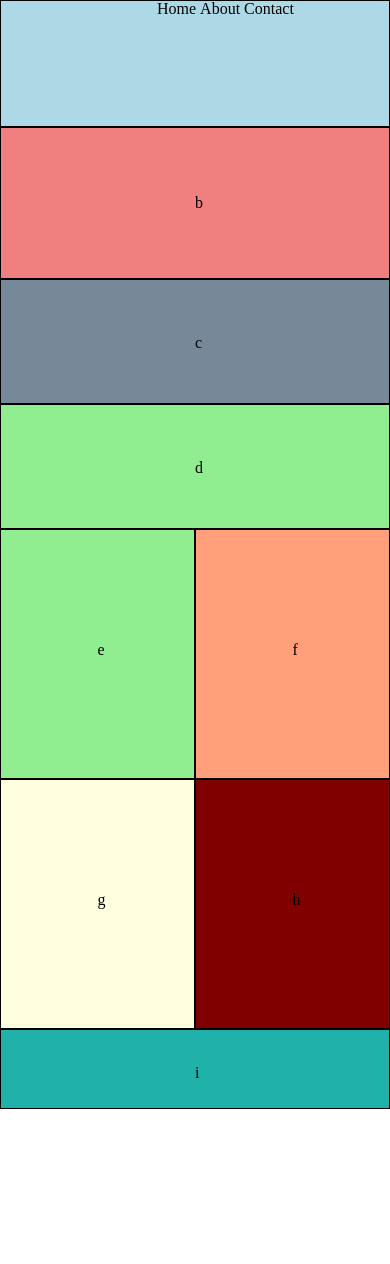
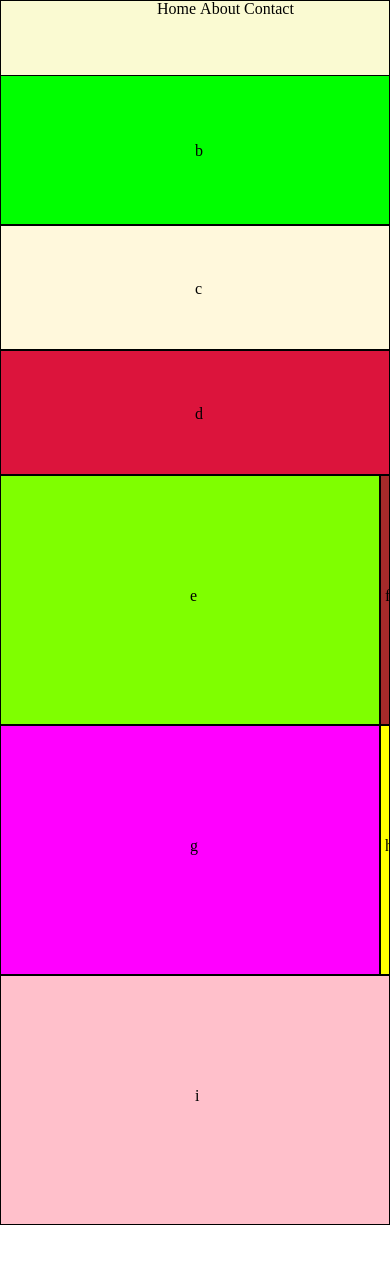
Before and after one commit to PaulDepew/lab01, a plain HTML site: page index.html in a window 390 px wide. Before the commit the page ends 1109 px from the top, so only its background shows below. Drawn offline with Linux system fonts and the light colour scheme.

Commit message:
updated CSS

```diff
--- a/css/layout.css
+++ b/css/layout.css
@@ -1,5 +1,11 @@
 
 @media only screen and (max-width: 767px) {
+
+body {
+    display: grid;
+        grid-template-columns: repeat(2, 1fr);
+        grid-template-rows: 75px 150px 125px 125px 250px 250px 80px;
+}
 
 body p {
     margin-left: 50%;
@@ -13,7 +19,7 @@ nav {
 
 nav ul {
     padding-left: 40%;
-    height: 125px;
+    height: 75px;
     background-color: lightblue;
     border: 1px solid black;
 }
@@ -25,58 +31,62 @@ nav ul {
 
  }
 
+ header {
+     grid-area: 1 / 1 / 1 / 3;
+ }
+
 #b {
     display: block;
-    line-height: 150px;
+    grid-area: 2 / 1  / 2 / 3;
+    /* line-height: 150px; */
     background-color: lightcoral;
     border: 1px solid black;
 }
 
 #c {
-    width: 100%;
-    height: 125px;
+    /* width: 100%; */
+    grid-area: 3 / 1  / 3 / 3;
+    /* height: 125px; */
     background-color: lightslategray;
     border: 1px solid black;
 }
 
 #d {
-    width: 100%;
-    height: 125px;
+    /* width: 100%;
+    height: 125px; */
+    grid-area: 4 / 1  / 4 / 3;
     background-color: lightgreen;
     border: 1px solid black;
 }
 
 #e {
-    background-color: lightgreen;
+    background-color: olive;
+    grid-area: 5 / 1  / 5 / 2;
+    border: 1px solid black;
 }
 
 #f {
     background-color: lightsalmon;
+    border: 1px solid black;
 }
 
 #g {
     background-color: lightyellow;
+    border: 1px solid black;
 }
 
 #h {
     background-color: maroon;
-}
-main {
-    width: 100%;
-}
-
-main div {
-    /* margin: 10px; */
-    width: 50%;
-    float: left;
-    height: 250px ;
     border: 1px solid black;
 }
 
+
+
 footer {
-    clear:both;
+    /* clear:both;
     display: block;
-    height: 80px;
+    height: 80px; */
+    grid-area: 7 / 1  / 7 / 3;
     background-color: lightseagreen;
     border: 1px solid black;
 }
@@ -86,11 +96,19 @@ footer {
     body {
         width: 960px;
         margin: 0 auto;
+        display: grid;
+        grid-template-columns: repeat(5, 1fr);
+        grid-template-rows: 100px 200px 250px 150px;
     }
 
+   header {
+       grid-area: 1 / 1 / 1 / 6 ;
+       justify-content: center;
+   }
+
     nav ul {
-        padding-left: 40%;
-        height: 125px;
+        padding-left: 50%;
+        height: 100px;
         background-color: lightcoral;
         border: 1px solid black;
     }
@@ -108,17 +126,20 @@ footer {
 
    #b {
     background-color: lightblue;
-       float: left;
-       width: 25.7%;
-        height: 545px;
+    grid-column: 1 ;
+    grid-row: 2 / 5;
+       /* float: left; */
+       /* width: 25.7%; */
+        /* height: 545px;    */
         border: 1px solid black;
    }
 
    #c {
     display: inline-block;
-       width: 37.1%;
+       /* width: 37.1%;
        height: 125px;
-       margin: 0px;
+       margin: 0px; */
+       grid-area: 2 / 2 / 2 / 4;
        padding: 0px;
        box-sizing: border-box;
        background-color: lightslategray;
@@ -127,9 +148,10 @@ footer {
 
    #d {
     display: inline-block;
-       width: 37.15%;
-       height: 125px;
-       margin-left: -4px;
+       /* width: 37.15%;
+       height: 125px; */
+       /* margin-left: -4px; */
+       grid-area: 2 / 4 / 2 / 6;
        box-sizing: border-box;
        background-color: lightseagreen;
        border: 1px solid black;
@@ -139,29 +161,40 @@ footer {
        /* width: 100%; */
        box-sizing: border-box;
 
+    justify-content: space-evenly;
+
    }
 
    #e {
+    border: 1px solid black;
     background-color:lightsalmon;
+    grid-area: 3 / 2 / 3 / 2;
+    /* display: inline-block; */
 }
 
 #f {
+    border: 1px solid black;
     background-color: lightgreen;
+
 }
 
 #g {
+    border: 1px solid black;
     background-color: maroon;
+
 }
 
 #h {
+    border: 1px solid black;
     background-color: lightyellow;
+
 }
 
    main div {
        /* margin: 10px; */
-       width: 37.1%;
-       float: left;
-       height: 170px ;
+       /* width: 37.1%; */
+       /* float: left; */
+       /* height: 170px ; */
        box-sizing: border-box;
        border: 1px solid black;
 
@@ -169,11 +202,105 @@ footer {
 
    footer {
        /* clear: both; */
-       display: inline-block;
+       /* display: inline-block; */
        /* margin-left: 18px; */
-       width: 74.2%;
-       height: 80px;
+       /* width: 74.2%; */
+       /* height: 80px; */
+       grid-area: 4 / 2 / 4 / 6;
        background-color: pink;
        border: 1px solid black;
    }
    }
+
+   @media only screen and (max-width: 480px) {
+
+    body {
+        display: grid;
+            grid-template-columns:  1fr;
+            grid-template-rows: 75px 150px 125px 125px 250px 250px 250px 250px 80px;
+    }
+
+    body p {
+        margin-left: 50%;
+        position: relative;
+        top: 45%;
+    }
+
+    nav {
+        border: 3px thick black ;
+    }
+
+    nav ul {
+        padding-left: 40%;
+        height: 75px;
+        background-color: lightgoldenrodyellow;
+        border: 1px solid black;
+    }
+     nav li {
+         width: inherit;
+         display: inline-block;
+         list-style: none;
+         border: 3px thick black ;
+
+     }
+
+     header {
+         grid-area: 1 / 1 / 1 / 3;
+     }
+
+    #b {
+        display: block;
+        grid-area: 2 / 1  / 2 / 3;
+        /* line-height: 150px; */
+        background-color: lime;
+        border: 1px solid black;
+    }
+
+    #c {
+        /* width: 100%; */
+        grid-area: 3 / 1  / 3 / 3;
+        /* height: 125px; */
+        background-color: cornsilk;
+        border: 1px solid black;
+    }
+
+    #d {
+        /* width: 100%;
+        height: 125px; */
+        grid-area: 4 / 1  / 4 / 3;
+        background-color: crimson;
+        border: 1px solid black;
+    }
+
+    #e {
+        background-color: chartreuse;
+        grid-area: 5 / 1  / 5 / 2;
+        border: 1px solid black;
+    }
+
+    #f {
+        background-color: brown;
+        border: 1px solid black;
+    }
+
+    #g {
+        background-color: fuchsia;
+        border: 1px solid black;
+    }
+
+    #h {
+        background-color: yellow;
+        border: 1px solid black;
+    }
+
+
+
+    footer {
+        /* clear:both;
+        display: block;
+        height: 80px; */
+        grid-area: 7 / 1  / 7 / 3;
+        background-color: pink;
+        border: 1px solid black;
+    }
+    }
--- a/index.html
+++ b/index.html
@@ -15,11 +15,11 @@
             <li>Contact</li>
             </ul>
         </nav>
-        <section id='b'>
-            <p>b</p>
-        </section>
+
     </header>
-
+    <section id='b'>
+        <p>b</p>
+    </section>
     <section id='c'>
 <p>c</p>
     </section>
@@ -28,7 +28,6 @@
 <p>d</p>
     </section>
 
-    <main>
         <div id='e'>
             <p>e</p>
         </div>
@@ -43,7 +42,6 @@
             <p>h</p>
 
         </div>
-    </main>
 
     <footer id='i'>
         <p>i</p>
```
